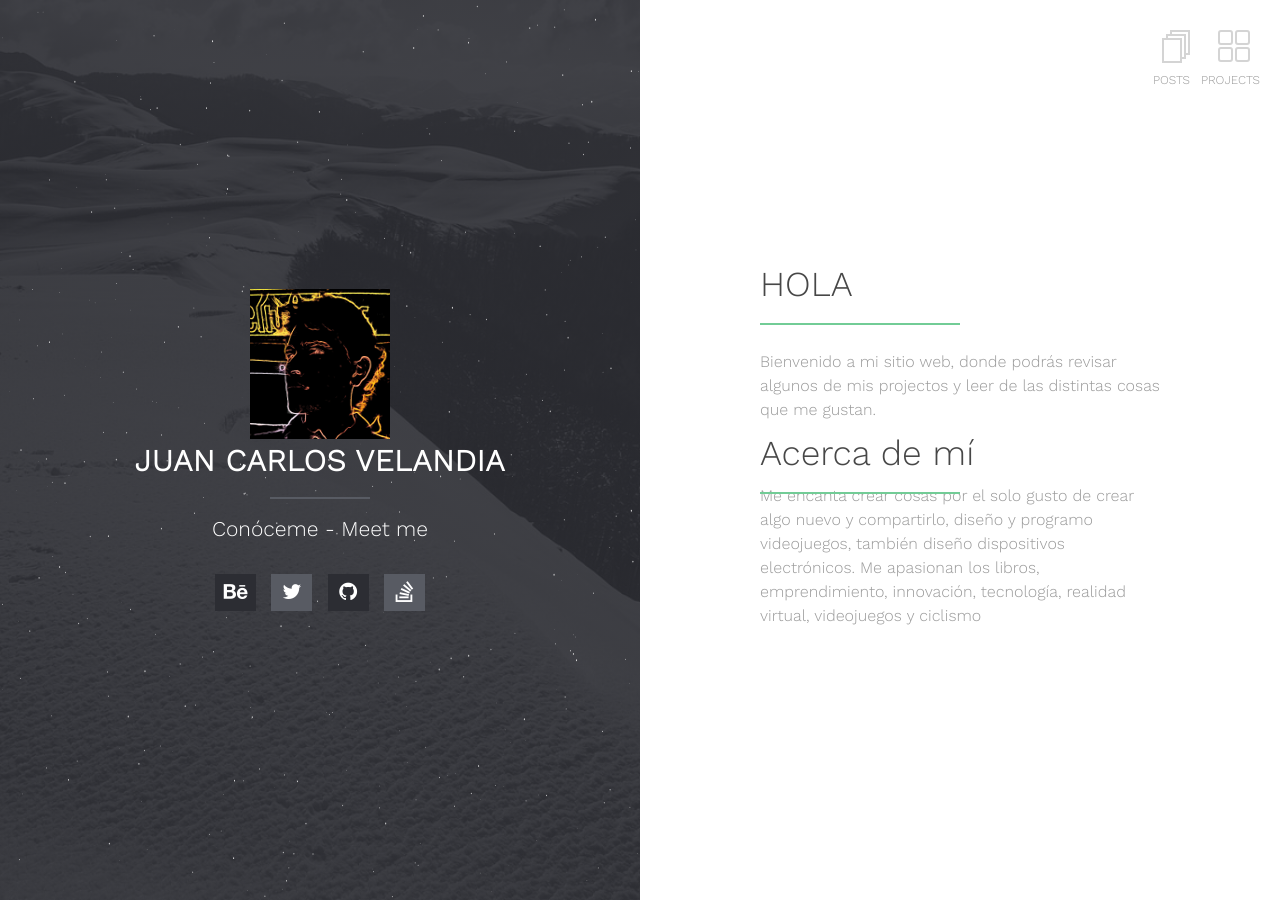
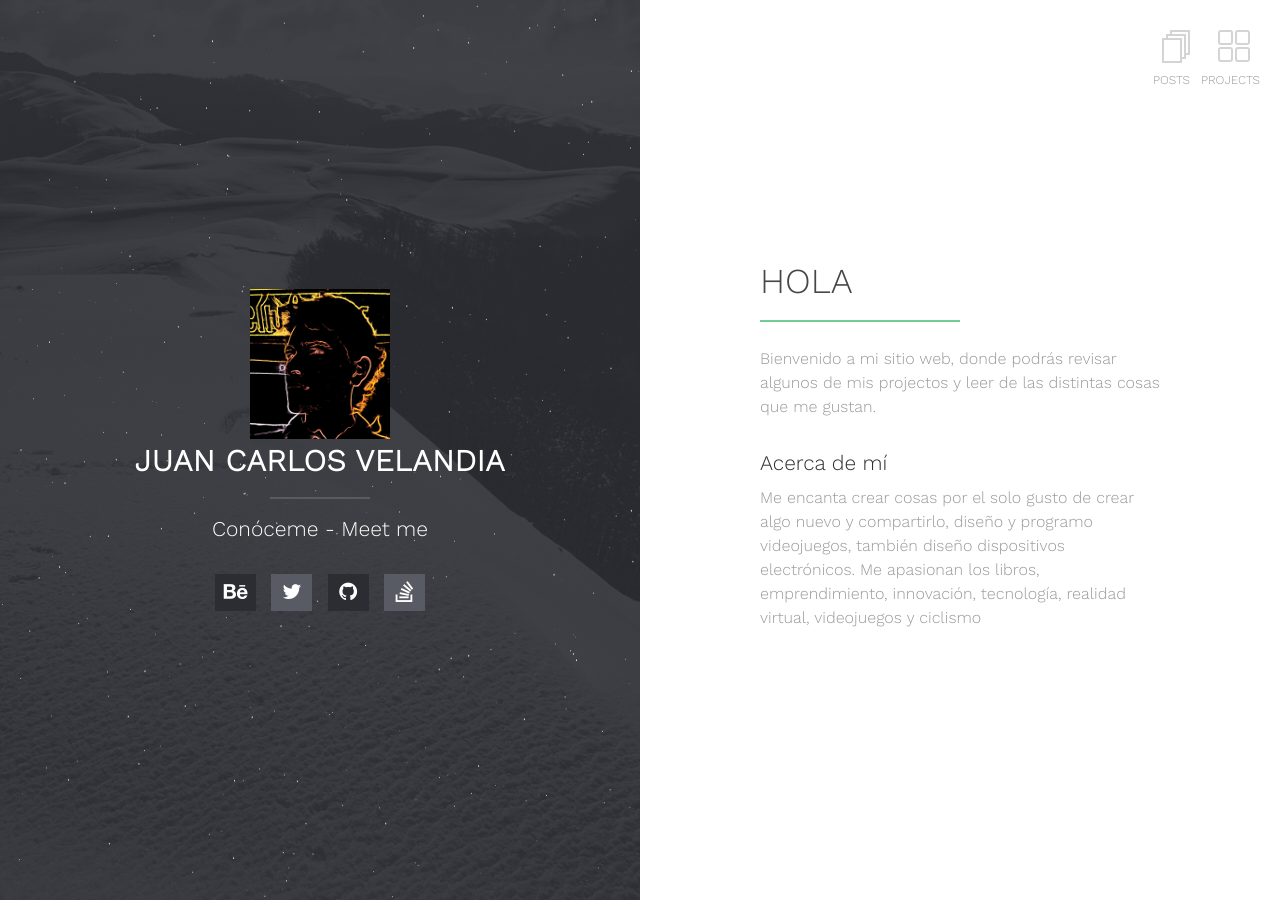
Before and after one commit to Juankz/juankz.github.io, a Jekyll site: the page built from index.md, in a window 1280 px wide. Built offline with Jekyll 4.4.1, drawn with Linux system fonts in a browser that asks for light colours; our own code applies the rules of GitHub Pages for plain Markdown files.

```diff
--- a/index.md
+++ b/index.md
@@ -5,6 +5,6 @@ layout: home
 
 Bienvenido a mi sitio web, donde podrás revisar algunos de mis projectos y leer de las distintas cosas que me gustan.
 
-## Acerca de mí
+### Acerca de mí
 
 Me encanta crear cosas por el solo gusto de crear algo nuevo y compartirlo, diseño y programo videojuegos, también diseño dispositivos electrónicos. Me apasionan los libros, emprendimiento, innovación, tecnología, realidad virtual, videojuegos y ciclismo
```
